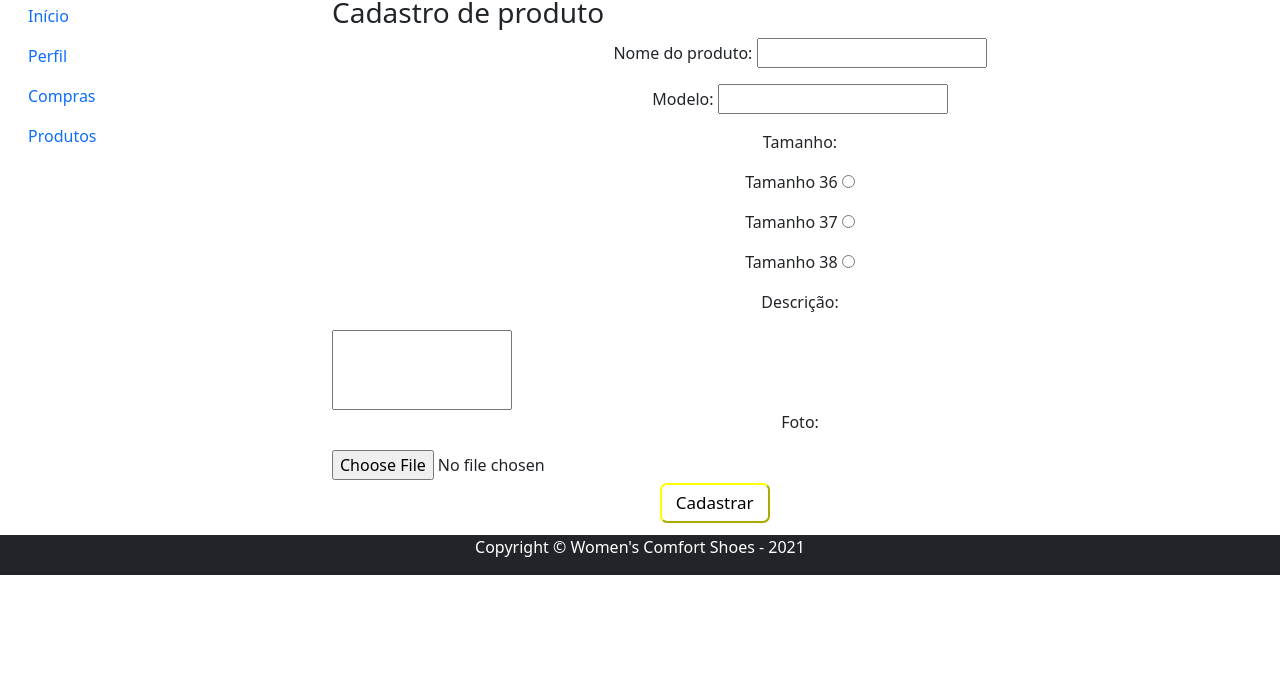
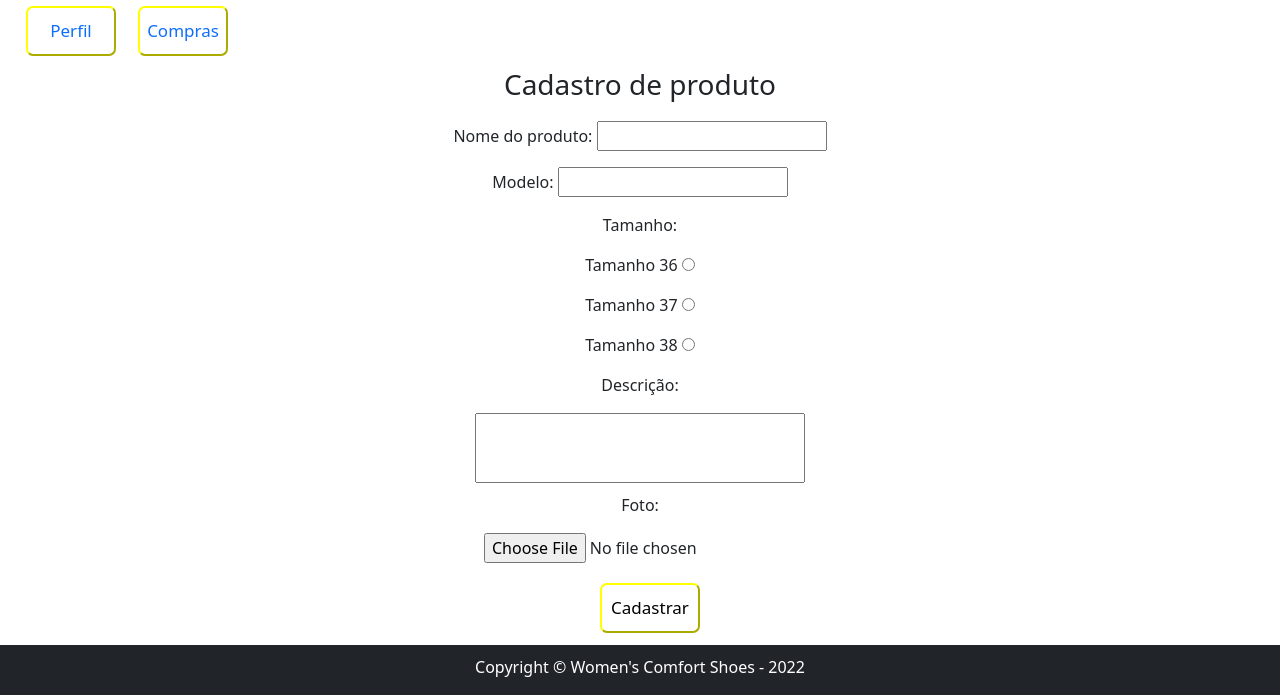
Before and after one commit to jonataspedro01/ProjetosIFRN, a plain HTML site: page Women'sComfortShoes(2°)/cadastrodeitens.html in a window 1280 px wide. Shown: the part 142-837 px from the top of the page. Before the commit the page ends 800 px from the top, so only its background shows below. Drawn offline with nearby package versions, Linux system fonts and the light colour scheme.

Commit message:
ultima pagina atualizada

```diff
--- a/Women'sComfortShoes(2°)/cadastrodeitens.html
+++ b/Women'sComfortShoes(2°)/cadastrodeitens.html
@@ -41,23 +41,27 @@
 
 <div class="container-fluid">
     <div class="row ">
-       <div class="col-12 col-md-8 ">
-        <h1>Administração Nome do usuário</h1>
+       <div class="col-12 col-md-12 ">
+        <h1 class="center">Nome do usuário</h1>
 
           </div>
        </div>
     </div>
 
-        <div class="container-fluid">
-            <div class="row ">
-               <div class="col-12 col-md-3 ">
-                <a class="nav-link text-black" aria-current="page" href="index1.html">Início</a>
-                <a class="nav-link text-black" aria-current="page" href="dadospessoais.html">Perfil</a>
-                <a class="nav-link text-black" aria-current="page" href="compras.html">Compras</a>
-                <a class="nav-link text-black" aria-current="page" href="produtos.html">Produtos</a>
-            </div>
-            <div class="col-12 col-md-9 ">
-             <h3>Cadastro de produto</h3>
+    <div class="container-fluid">
+      <div class="row ">
+         <div class="col-12 col-md-12 ">
+          <div class="cadin">
+         <button class="cadin"> <a href="dadospessoais.html"  >Perfil</a> </button>
+         </div>
+         <div class="cadin">
+<button class="cadin2"><a href="compras.html"  >Compras</a> </button>
+</div>
+</div>
+
+            <div class="col-12 col-md-12 ">
+             <h3 class="center">Cadastro de produto</h3>
+             <div class="form">
              <form action="perfil.html" method="post">
               <p> Nome do produto:
                 <input type="text" name="nome" required placeholder ="" />
@@ -73,19 +77,22 @@
 
               </form>
              <p>Descrição:</p>
-             <input type="text" name="nome" style="font-size:12pt;height:80px;width:180px;">
-             <p>Foto:</p>
-             <input type="file" name="image" /></br>
-             <form method="get" action="produtoscadastrados.html"><button type="submit">Cadastrar</button></form>
+             <div class="center">
+             <input type="text2" name="nome">
+
+             <p class="ft">Foto:</p>
+             <input type="file" name="image" />
+             <form method="get" action="produtoscadastrados.html">
+              <button class="cadin4">Cadastrar</button></form>
               </div>
+            </div>
            </div>
         </div>
-
+      </div>
         <div class="container-fluid bg-dark">
               <div class="row rodape">
                 <div class="col-12 col-md-12 ">
-
-                <p>Copyright ©  Women's Comfort Shoes - 2021 </p>
+                  <p class="rodapetwo">Copyright ©  Women's Comfort Shoes - 2022 </p>
                </div>
             </div>
         </div>
--- a/Women'sComfortShoes(2°)/estilos.css
+++ b/Women'sComfortShoes(2°)/estilos.css
@@ -247,8 +247,9 @@ margin-top: 10px;
      .cadin3{
 
 text-align: center;
-      height: 70px;
-      width: 90px;
+
+      height: 77px;
+      width: 100px;
       display: table-cell;
     margin-left: 16px;
     justify-items: center;
@@ -308,3 +309,26 @@ text-align: center;
          margin-top: 20px;
          margin-left: -103px
         }
+
+          /* cadastrodeitens  */
+
+    .form{
+      margin-top: 19px;
+    }
+
+    .ft{
+      margin-top: 10px;
+    }
+
+    input[type=text2]{
+      width: 330px;
+      height: 70px;
+      text-align: center;
+      }
+
+      .cadin4{
+        width: 100px;
+        height: 50px;
+        margin-left: 20px;
+        margin-top: 20px;
+      }
```
Also changed, not shown: Women'sComfortShoes(2°)/produtoscadastrados.html (+2 -2 lines).
